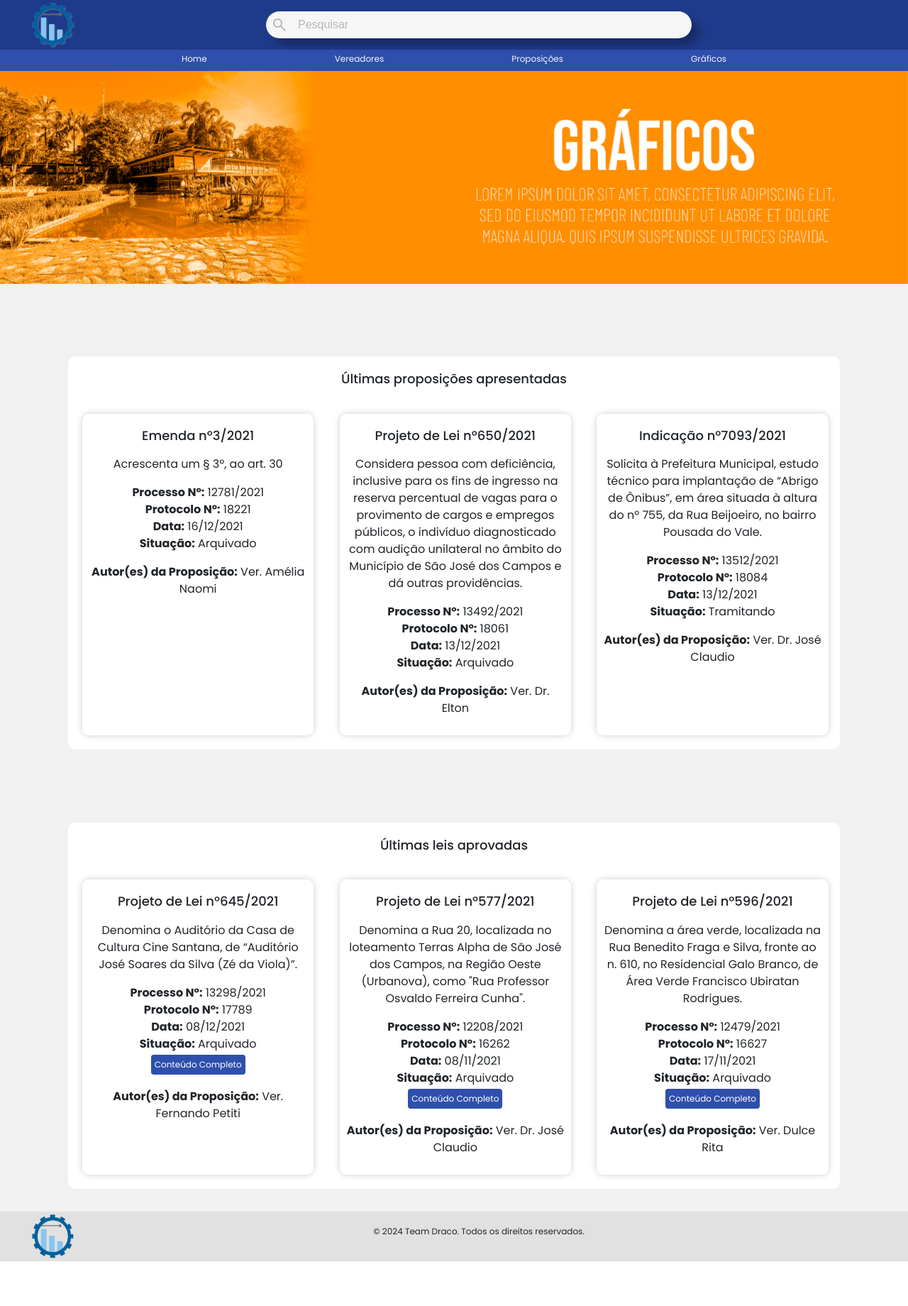
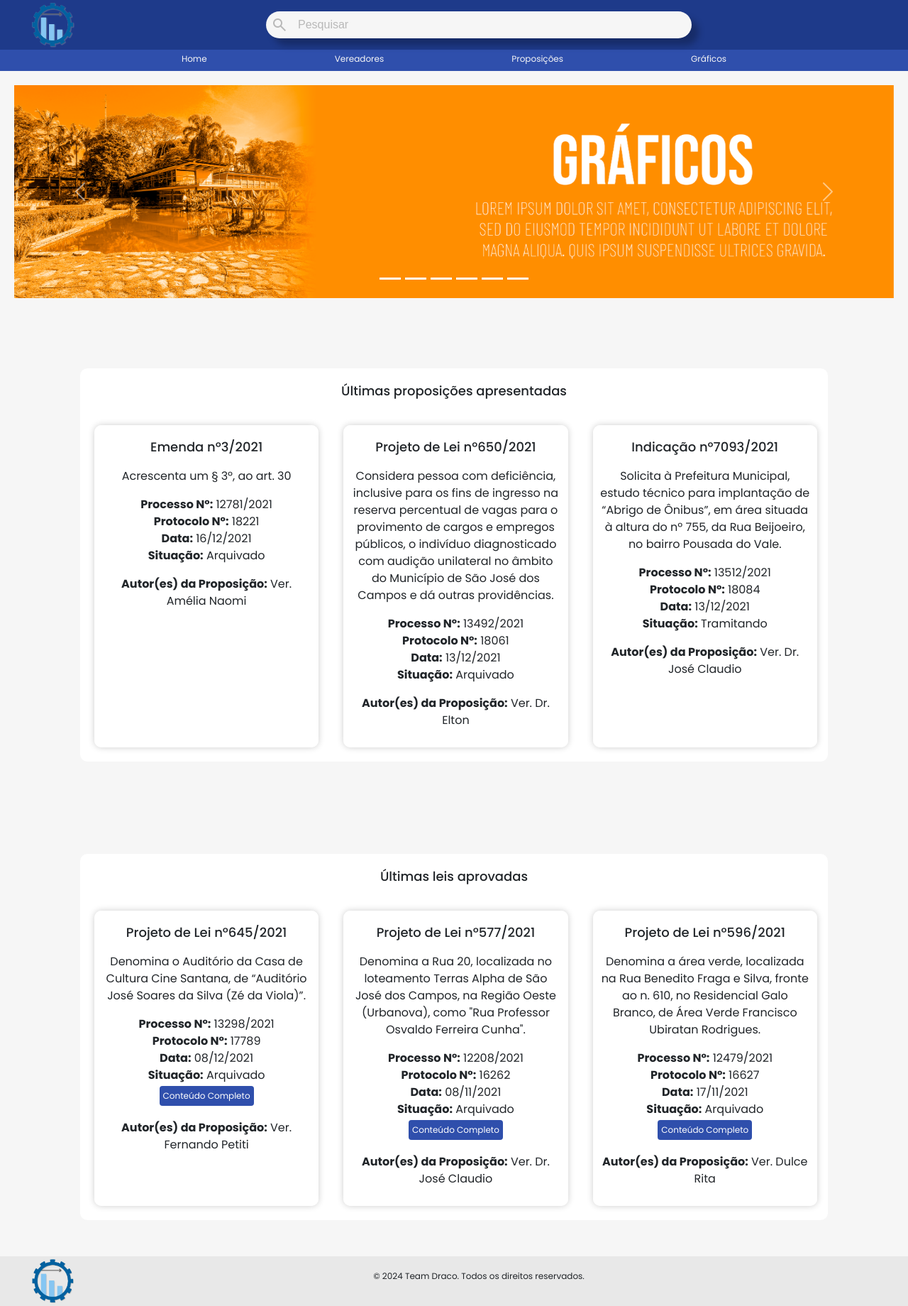
Before and after one commit to Draco-Imperium/API_FATEC1, a Flask app: page / in a window 1280 px wide. Shown: the whole page at 71% size. Before the commit the page ends 1777 px from the top, so only its background shows below. Run offline with Flask 3, Linux system fonts and the light colour scheme; some libraries are stand-ins or nearby versions.

Commit message:
UPDATE CARROSSEL
Signed-off-by: joaovvsilva <163225028+joaovvsilva@users.noreply.github.com>

```diff
--- a/app/static/css/index.css
+++ b/app/static/css/index.css
@@ -1,12 +1,123 @@
+:root {
+  --espacamento: 14px;
+  --fonte-principal: 'Poppins', sans-serif;
+  --tamanho-fonte-pequeno: 12px;
+  --tamanho-fonte-medio: 14px;
+  --tamanho-fonte-grande: 16px;
+  --cor-primaria: #1E3A8A;
+  --cor-secundaria: #2F4FAC;
+  --cor-terciaria: #60a5fa;
+  --cor-clara: #f6f6f6;
+  --cor-escura: #333333;
+  --cor-cinza: rgba(204, 204, 204, 0.45);
+  --transicao: all 0.3s ease 0s;
+  --sombra-caixa: 10px 10px 10px rgba(0, 0, 0, 0.250);
+}
+
 * {
-  font-family: 'Poppins', sans-serif;
+  font-family: var(--fonte-principal);
   margin: 0;
   padding: 0;
   box-sizing: border-box;
 }
 
+html, body {
+  height: 100%;
+  margin: 0;
+  padding: 0;
+}
+
 body {
+  display: flex;
+  flex-direction: column;
+  min-height: 100vh;
   background-color: rgba(204, 204, 204, 0.27);
+  font-family: var(--fonte-principal);
+}
+
+main {
+  flex: 1;
+  display: flex;
+  flex-direction: column;
+  align-items: center;
+  justify-content: center;
+  padding: 20px;
+  background-color: var(--cor-clara);
+}
+
+.container {
+  width: 100%;
+  max-width: 1200px;
+  margin: 0 auto;
+  padding: 20px;
+}
+
+.hero {
+  display: flex;
+  flex-direction: column;
+  align-items: center;
+  text-align: center;
+  background-color: var(--cor-primaria);
+  color: var(--cor-clara);
+  padding: 40px;
+  border-radius: 10px;
+  box-shadow: var(--sombra-caixa);
+}
+
+.hero h1 {
+  font-size: 2.5em;
+  margin-bottom: 20px;
+}
+
+.hero p {
+  font-size: var(--tamanho-fonte-grande);
+  margin-bottom: 20px;
+}
+
+.hero button {
+  padding: 10px 20px;
+  font-size: var(--tamanho-fonte-medio);
+  color: var(--cor-primaria);
+  background-color: var(--cor-clara);
+  border: none;
+  border-radius: 5px;
+  cursor: pointer;
+  transition: var(--transicao);
+}
+
+.hero button:hover {
+  background-color: var(--cor-terciaria);
+  color: var(--cor-clara);
+}
+
+.cards {
+  display: grid;
+  grid-template-columns: repeat(auto-fit, minmax(280px, 1fr));
+  gap: 20px;
+  margin-top: 40px;
+}
+
+.card {
+  background-color: var(--cor-secundaria);
+  color: var(--cor-clara);
+  padding: 20px;
+  border-radius: 10px;
+  box-shadow: var(--sombra-caixa);
+  transition: var(--transicao);
+}
+
+.card:hover {
+  transform: translateY(-5px);
+  box-shadow: 15px 15px 15px rgba(0, 0, 0, 0.3);
+}
+
+.card h2 {
+  font-size: 1.5em;
+  margin-bottom: 10px;
+}
+
+.card p {
+  font-size: var(--tamanho-fonte-medio);
 }
 
 .carousel {
@@ -120,6 +231,7 @@ body {
   background-color: rgba(212, 212, 212, 0.0);
   border-radius: 10px;
 }
+
 .propostas h1{
   font-size: 18px;
 }
@@ -151,6 +263,7 @@ body {
   font-size: 18px;
   padding: 10px;
 }
+
 .propostas button{
   padding: 5px;
 }
@@ -205,6 +318,39 @@ body {
   font-size: 12px;
   margin: 1%;
 }
+
 .button:hover {
-  background-color: #1d3a7e; /* Cor mais escura no hover */
+  background-color: #1d3a7e;
 }
+
+@media (max-width: 768px) {
+  .hero h1 {
+      font-size: 2em;
+  }
+
+  .hero p {
+      font-size: var(--tamanho-fonte-medio);
+  }
+
+  .hero button {
+      font-size: var(--tamanho-fonte-pequeno);
+  }
+}
+
+@media (max-width: 480px) {
+  .hero {
+      padding: 20px;
+  }
+
+  .hero h1 {
+      font-size: 1.5em;
+  }
+
+  .hero p {
+      font-size: var(--tamanho-fonte-pequeno);
+  }
+
+  .cards {
+      grid-template-columns: 1fr;
+  }
+}
--- a/app/templates/index.html
+++ b/app/templates/index.html
@@ -6,20 +6,22 @@
     {% include 'headFH.html' %}
     <title>Home</title>
     <link rel="stylesheet" href="{{ url_for('static', filename='css/index.css') }}">
+    <link href="https://cdn.jsdelivr.net/npm/bootstrap@5.3.3/dist/css/bootstrap.min.css" rel="stylesheet">
 </head>
 <body>
 {% include 'header.html' %}
 
 <main>
-    <section id="carousel" class="carousel" data-ride="carousel">
-        <ol class="carousel-indicators">
-            <li data-target="#carousel" data-slide-to="0" class="active"></li>
-            <li data-target="#carousel" data-slide-to="1"></li>
-            <li data-target="#carousel" data-slide-to="2"></li>
-            <li data-target="#carousel" data-slide-to="3"></li>
-            <li data-target="#carousel" data-slide-to="4"></li>
-            <li data-target="#carousel" data-slide-to="5"></li>
-        </ol>
+    <div id="demo" class="carousel slide" data-bs-ride="carousel">
+
+      <div class="carousel-indicators">
+      <button type="button" data-bs-target="#demo" data-bs-slide-to="0" class="active"></button>
+      <button type="button" data-bs-target="#demo" data-bs-slide-to="1" class="active"></button>
+      <button type="button" data-bs-target="#demo" data-bs-slide-to="2" class="active"></button>
+      <button type="button" data-bs-target="#demo" data-bs-slide-to="3" class="active"></button>
+      <button type="button" data-bs-target="#demo" data-bs-slide-to="4" class="active"></button>
+      <button type="button" data-bs-target="#demo" data-bs-slide-to="5" class="active"></button>
+    </div>
 
       <div class="carousel-inner">
         <div class="carousel-item active">
@@ -54,17 +56,13 @@
         </div>
     </div>
 
-        <div class="rectangle left" onclick="prevSlide()">
-            <span class="arrow left-arrow">&#9664;</span>
+      <button class="carousel-control-prev" type="button" data-bs-target="#demo" data-bs-slide="prev">
+      <span class="carousel-control-prev-icon"></span>
+      </button>
+      <button class="carousel-control-next" type="button" data-bs-target="#demo" data-bs-slide="next">
+      <span class="carousel-control-next-icon"></span>
+      </button>
       </div>
-        <div class="rectangle right" onclick="nextSlide()">
-            <span class="arrow right-arrow">&#9654;</span>
-        </div>
-        <a class="carousel-control-prev" href="#carousel" role="button" data-slide="prev">
-          </a>
-          <a class="carousel-control-next" href="#carousel" role="button" data-slide="next">
-          </a>
-    </section>
 
     <section class="propostas-one">
         <section class="propostas-title">
@@ -119,5 +117,6 @@
 <script src="https://code.jquery.com/jquery-3.5.1.slim.min.js"></script>
 <script src="https://cdn.jsdelivr.net/npm/@popperjs/core@2.0.7/dist/umd/popper.min.js"></script>
 <script src="https://stackpath.bootstrapcdn.com/bootstrap/4.5.2/js/bootstrap.min.js"></script>
+<script src="https://cdn.jsdelivr.net/npm/bootstrap@5.3.3/dist/js/bootstrap.bundle.min.js"></script>
 </body>
 </html>
```
Lines whose indentation alone changed are shown as unchanged.
